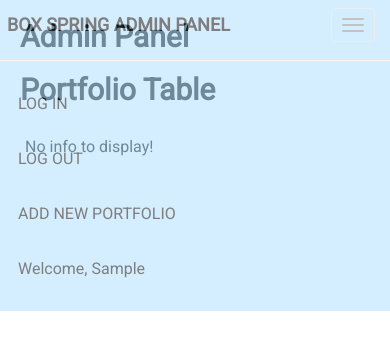
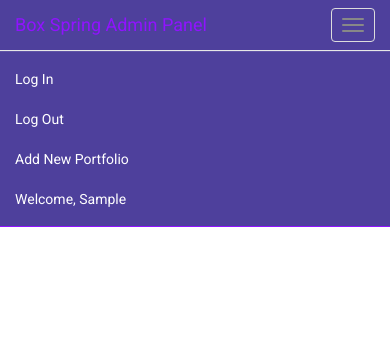
Before and after one commit to ninalouw/wk12-design-proj, a PHP site: page /backend/admin.php in a window 390 px wide, after a click on "Toggle navigation". Shown: the top 350 px of the page. Run offline with PHP 8.4, Linux system fonts and the light colour scheme; the visitor is signed in with stand-in values (Sample User, id 1); data that the repository does not hold is empty.

Commit message:
style admin table and nav

```diff
--- a/backend/admin.php
+++ b/backend/admin.php
@@ -4,8 +4,7 @@
 	session_start();
 ?>
 <body>
-<div style="margin-top:100px; margin:20px;">
-    <h3>Admin Panel</h3>
+<div class="container-fluid admin-container">
     <h3>Portfolio Table</h3>
         <?php
                 include "backend_db.php";
--- a/backend/back_header.php
+++ b/backend/back_header.php
@@ -16,14 +16,9 @@
     <!-- Bootstrap -->
    <link href="https://fonts.googleapis.com/css?family=Roboto" rel="stylesheet">
     <link href="../css/bootstrap.min.css" rel="stylesheet">
-    <link href="../css/styles.css" rel="stylesheet">
-    <style>
-        body, h1, h3, p, table {
-            font-family:'Roboto', Helvetica, sans-serif !important;
-        }
-    </style>
+     <link href="../css/backend.css" rel="stylesheet">
   </head>
-        <nav class="navbar navbar-fixed-top navbar-mobile navbar-default" role="navigation" style="background-color:#adf; margin-bottom:50px;">
+        <nav class="navbar navbar-fixed-top navbar-mobile navbar-default" role="navigation">
         <div class="container">
             <!-- Brand and toggle get grouped for better mobile display -->
             <div class="navbar-header">
--- /dev/null
+++ b/css/backend.css
@@ -0,0 +1,31 @@
+        body, h1, h3, p, table {
+            font-family:'Roboto', Helvetica, sans-serif !important;
+        }
+        .navbar-default .navbar-brand {
+            color: #fff;
+        }
+        .navbar-default {
+            background-color: #4E409C;
+            border-color:#9013FE ;
+        }
+        .navbar-default .navbar-collapse {
+            background-color:#4E409C;
+            color: white !important;
+            /* margin-bottom:50px; */
+        }
+        nav > li > a:focus, .navbar-default .navbar-nav > li > a:hover {
+            color: #9013FE;
+        }
+        .navbar-default .navbar-brand:hover {
+            color:#9013FE;
+            background-color: transparent;
+        }
+        .navbar-default .navbar-nav>li>a {
+            color: #fff;
+        }
+        .admin-container {
+            margin-top:80px;
+        }
+        .nav li {
+            color: white;
+        }
--- a/css/styles.css
+++ b/css/styles.css
@@ -742,12 +742,6 @@
     width: 300px;
     height: 300px;
   }
-    .overlap-container {
-    width: 100%;
-    display: flex;
-    justify-content: center;
-    max-width:1300px;
-  }
 }
 
 @media only screen and (min-width: 1200px) {
@@ -755,7 +749,6 @@
     width: 100%;
     display: flex;
     justify-content: center;
-    max-width:1300px;
   }
   .card-home {
     width: 100%;
@@ -923,7 +916,9 @@
     display: none;
   }
   .overlay-image {
-    display: none;
+    width: 250px;
+    height: 250px;
+    transform: translate(0px, 40px);
   }
   .trio-image {
     width: 170px;
@@ -992,9 +987,4 @@
     width: 300px !important;
     height: 300px !important;
   }
-  .card-content p {
-    padding: 5px;
-    width: 200px;
-    height: 160px;
-  }
 }
--- a/css/styles.scss
+++ b/css/styles.scss
@@ -920,7 +920,9 @@
     }
 
     .overlay-image {
-        display:none;
+       width: 250px;
+        height: 250px;
+        transform: translate(0px, 40px);
     }
 
     .trio-image {
```
Also changed, not shown: css/styles.min.css.
